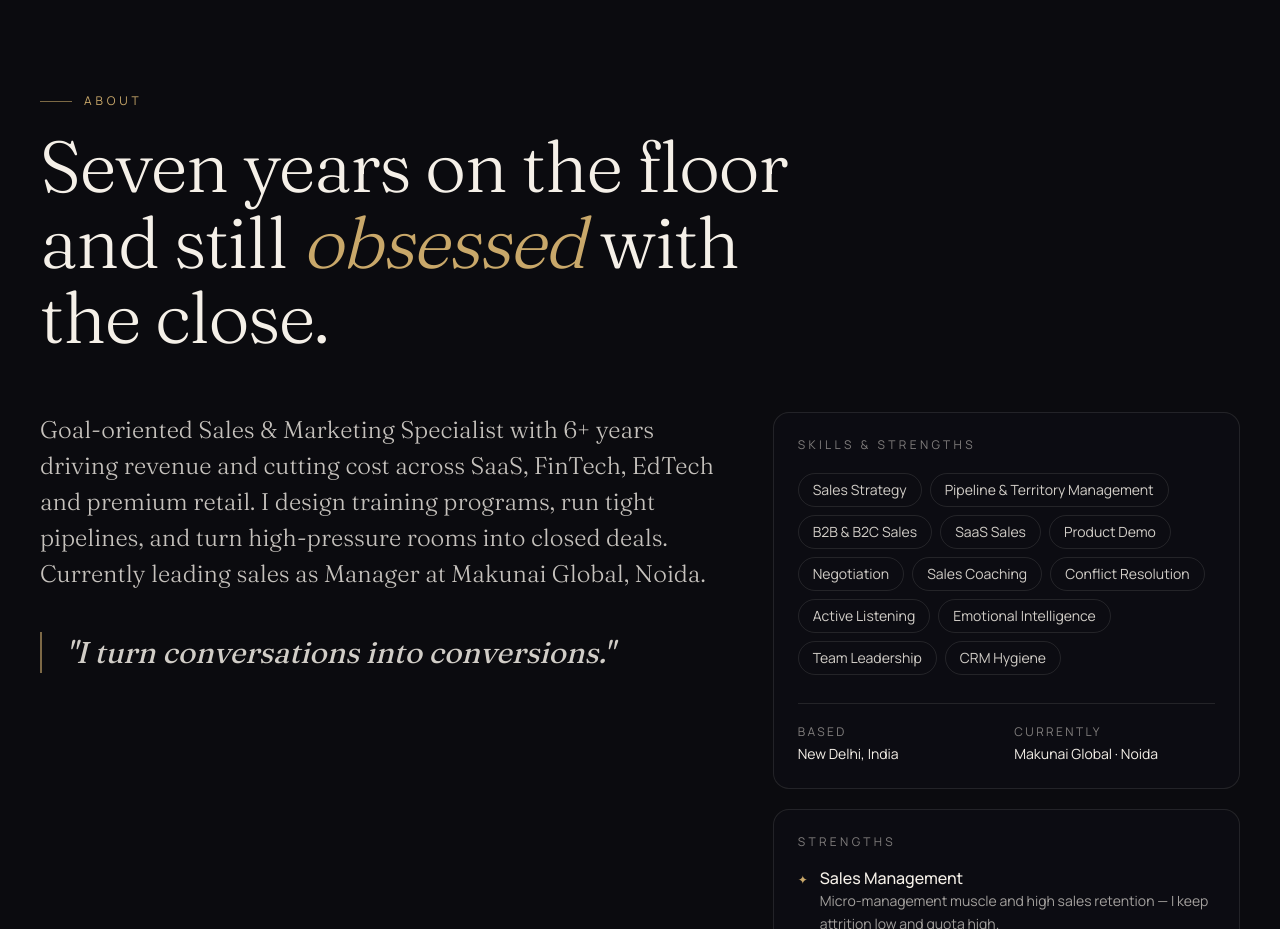
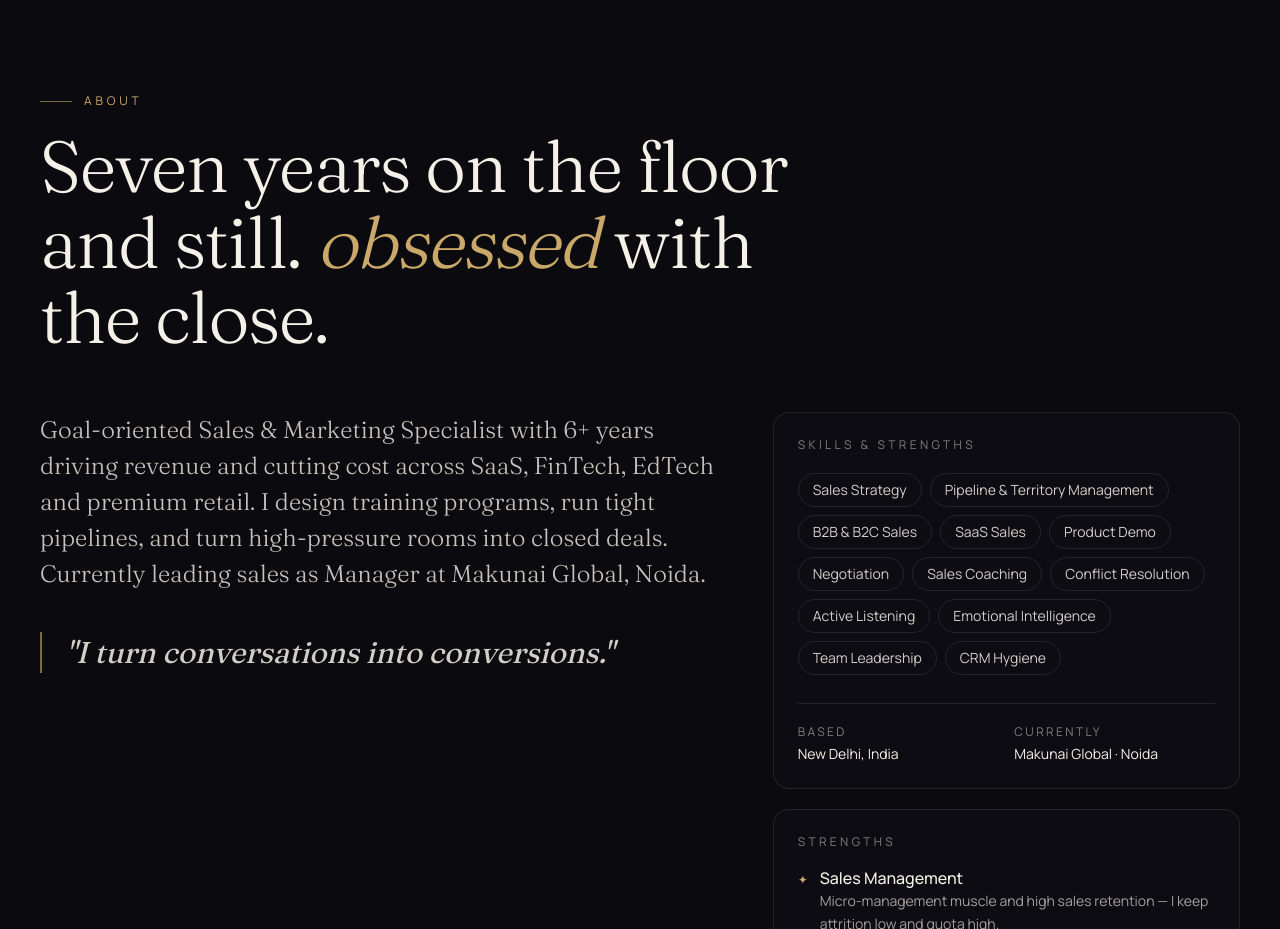
Before and after one commit to stalin670/Navneet-Portfolio, a React (Vite) app: page / in a window 1280 px wide. Shown: the part 1260-2189 px from the top of the page. Built offline with nearby package versions, Linux system fonts and the light colour scheme.

Commit message:
fix(about): improve wording in the About section title

```diff
--- a/src/components/About.jsx
+++ b/src/components/About.jsx
@@ -8,7 +8,7 @@ function AboutBase() {
     <Section
       id="about"
       eyebrow="About"
-      title={<>Seven years on the floor and still <em className="italic text-gold">obsessed</em> with the close.</>}
+      title={<>Seven years on the floor and still. <em className="italic text-gold">obsessed</em> with the close.</>}
     >
       <div className="grid lg:grid-cols-12 gap-10 lg:gap-14">
         <div className="lg:col-span-7">
```
